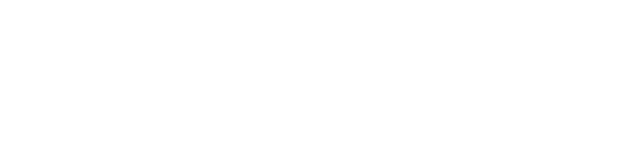
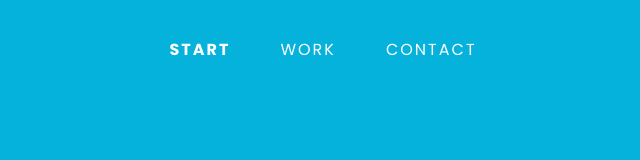
Before and after one commit to mariokennedy/CodeMyUI, a plain HTML site: page index.html in a window 1280 px wide. Shown: the whole page, without its empty margins (317-957 px from the left). Drawn offline with Linux system fonts and the light colour scheme.

Commit message:
:no_entry_sign: Cancelado

```diff
--- a/index.html
+++ b/index.html
@@ -3,10 +3,34 @@
 <head>
     <meta charset="UTF-8">
     <meta name="viewport" content="width=device-width, initial-scale=1.0">
+    <link rel="apple-touch-icon" sizes="180x180" href="images/apple-touch-icon.png">
+    <link rel="icon" type="image/png" sizes="32x32" href="images/favicon-32x32.png">
+    <link rel="icon" type="image/png" sizes="16x16" href="images/favicon-16x16.png">
+    <link rel="manifest" href="images/site.webmanifest">
     <link rel="stylesheet" href="style.css">
     <title>Projeto de Site</title>
 </head>
 <body>
 
+    <div class="preloader" id="preloader">
+        <div class="logo" id="logo">
+            <img src="images/loading.svg" alt="loading">
+        </div>
+    </div>
+
+    <nav class="menu" id="menu">
+        <ul>
+            <li class="active">
+                <a href="#">Start</a>
+            </li>
+            <li>
+                <a href="#">Work</a>
+            </li>
+            <li>
+                <a href="#">Contact</a>
+            </li>
+        </ul>
+    </nav>
+
 </body>
 </html>
--- a/script.js
+++ b/script.js
@@ -0,0 +1 @@
+var
--- a/style.css
+++ b/style.css
@@ -0,0 +1,76 @@
+@import url('https://fonts.googleapis.com/css2?family=Poppins:wght@300;400;500;600;700&display=swap');
+
+
+* {
+    box-sizing: border-box;
+    margin: 0;
+    padding: 0;
+}
+body{
+    background-color: #05B2DC;
+}
+
+.preloader{
+    width: 100%;
+    height: 100vh;
+    display: none;
+    background: #00c6ff;  /* fallback for old browsers */
+    background: -webkit-linear-gradient(to right, #0072ff, #00c6ff);  /* Chrome 10-25, Safari 5.1-6 */
+    background: linear-gradient(to right, #0072ff, #00c6ff); /* W3C, IE 10+/ Edge, Firefox 16+, Chrome 26+, Opera 12+, Safari 7+ */
+}
+
+.preloader .logo{
+    width: 100%;
+    height: 70px;
+    display: table-cell;
+    vertical-align: middle;
+    text-align: center;
+}
+
+.preloader .logo img{
+    width: 99px;
+    height: 70px;
+    display: inline-block;
+}
+
+.menu{
+    width: 100%;
+    height: 60px;
+    display: block;
+    position: fixed;
+    top: 20px;
+    left: 0;
+}
+
+.menu ul{
+    display: table;
+    height: 60px;
+    list-style: none;
+    margin: 0 auto;
+}
+
+.menu ul li{
+    height: 60px;
+    display: inline-block;
+}
+
+.menu ul li a{
+    height: 60px;
+    padding: 0 25px;
+    display: block;
+    text-decoration: none;
+    font-family: 'Poppins', sans-serif;
+    font-size: 16px;
+    color: rgb(255, 255, 255);
+    text-transform: uppercase;
+    letter-spacing: 2px;
+    line-height: 60px;
+}
+
+.menu ul li a:hover, .menu ul li.active a{
+    font-weight: 800;
+}
+
+.menu ul li:before{
+    content: '';
+}
```
Also changed, not shown: images/android-chrome-192x192.png (added), images/android-chrome-512x512.png (added), images/apple-touch-icon.png (added), images/favicon-16x16.png (added), images/favicon-32x32.png (added), images/favicon.ico (added), images/loading.svg (added), images/site.webmanifest (added), 1 other file.
